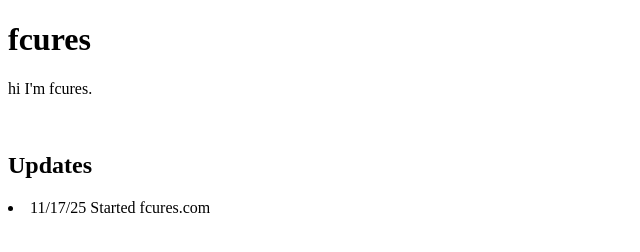
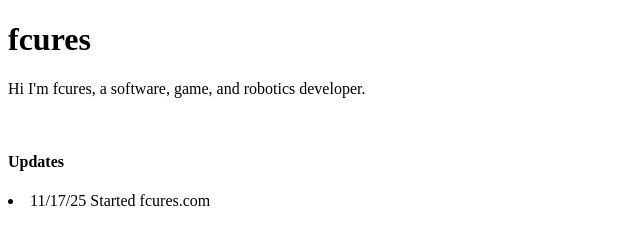
Before and after one commit to fcures/port, a plain HTML site: page index.html in a window 1280 px wide. Shown: the whole page, without its empty margins (0-640 px from the left). Drawn offline with Linux system fonts and the light colour scheme.

Commit message:
Update introduction and heading levels in index.html

```diff
--- a/index.html
+++ b/index.html
@@ -6,9 +6,9 @@
 <body>
 
  <h1>fcures</h1>
-  <p>hi I'm fcures.</p>
+  <p>Hi I'm fcures, a software, game, and robotics developer.</p>
  </br>
-  <h2>Updates</h2>
+  <h4>Updates</h4>
   <il>
     <li>11/17/25 Started fcures.com</li>
   </ul>
```
